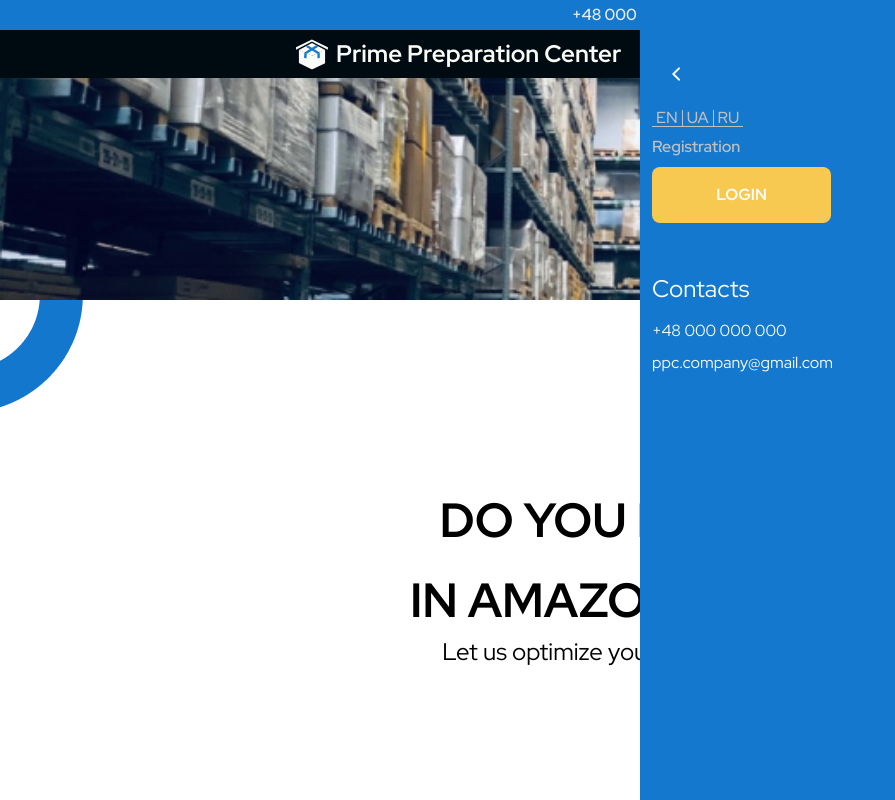
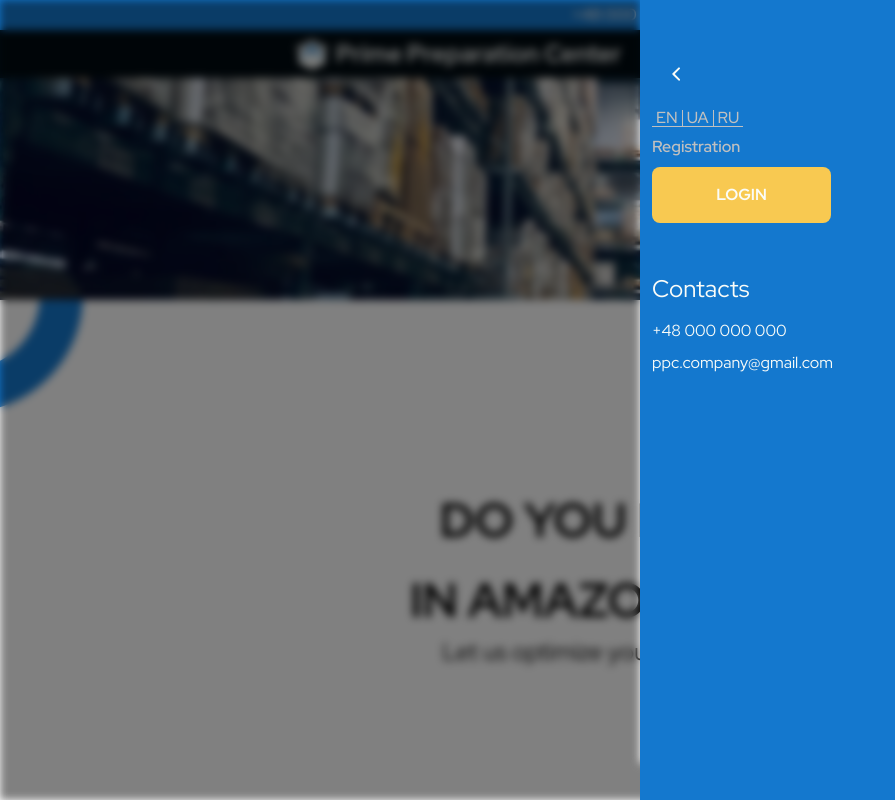
Before and after one commit to korvan17/nevadaFrontend, a Next.js app: page / in a window 1280 px wide. Both pictures are taken after a click on the button 972 px from the left and 54 px from the top of the page. Shown: the top 800 px of the page, without its empty margins (0-895 px from the left). Built offline with nearby package versions, Linux system fonts and the light colour scheme.

Commit message:
add Backdrop

```diff
--- a/src/app/page.js
+++ b/src/app/page.js
@@ -16,6 +16,7 @@ export default function Home() {
       <Pricing />
       <Faq />
       <Footer />
+      {/* <div id="myportal" /> */}
     </>
   );
 }
--- a/src/components/Backdrop/Backdrop.jsx
+++ b/src/components/Backdrop/Backdrop.jsx
@@ -1,7 +1,15 @@
 import React from "react";
 
-function Backdrop() {
-  return <div></div>;
+function Backdrop({ children }) {
+  return (
+    <div
+      className="fixed top-0 left-0 z-1 w-[100%] h-[100%]
+  backdrop-brightness-50
+   filter blur-sm"
+    >
+      {/* {children} */}
+    </div>
+  );
 }
 
 export default Backdrop;
--- a/src/components/Header/MobileHeader.jsx
+++ b/src/components/Header/MobileHeader.jsx
@@ -3,6 +3,7 @@ import BurgerMenuBtn from "../BurgerMenuBtn/BurgerMenuBtn";
 import Logo from "../Logo/Logo";
 import Container from "../Container/Container";
 import HeaderMenu from "../HeaderMenu/HeaderMenu";
+import Backdrop from "../Backdrop/Backdrop";
 
 function MobileHeader() {
   const [isMenuOpen, setisMenuOpen] = useState(false);
@@ -14,10 +15,11 @@ function MobileHeader() {
   return (
     <div
       className="lg:hidden
+      opacity-100
      pt-[39px] pb-[8px]
     md:pt-[38px] md:pb-[8px]
-    flex w-[100%]
-    fixed top-0 bg-mainBlack text-mainWhite"
+    flex w-[100%] z-100
+    absolute top-0 bg-mainBlack text-mainWhite"
     >
       <Container>
         <div className="hidden left-0 md:flex lg:hidden text-[16px] font-semibold	 w-[100%] absolute top-0 h-[30px] items-center justify-center bg-captionBlue text-captionalWhite">
@@ -39,7 +41,12 @@ function MobileHeader() {
             <BurgerMenuBtn />
           </button>
         </div>
-        {isMenuOpen && <HeaderMenu handleOpenMenu={handleOpenMenu} />}
+        {isMenuOpen && (
+          <>
+            <Backdrop></Backdrop>
+            <HeaderMenu handleOpenMenu={handleOpenMenu} />
+          </>
+        )}
       </Container>
     </div>
   );
```
